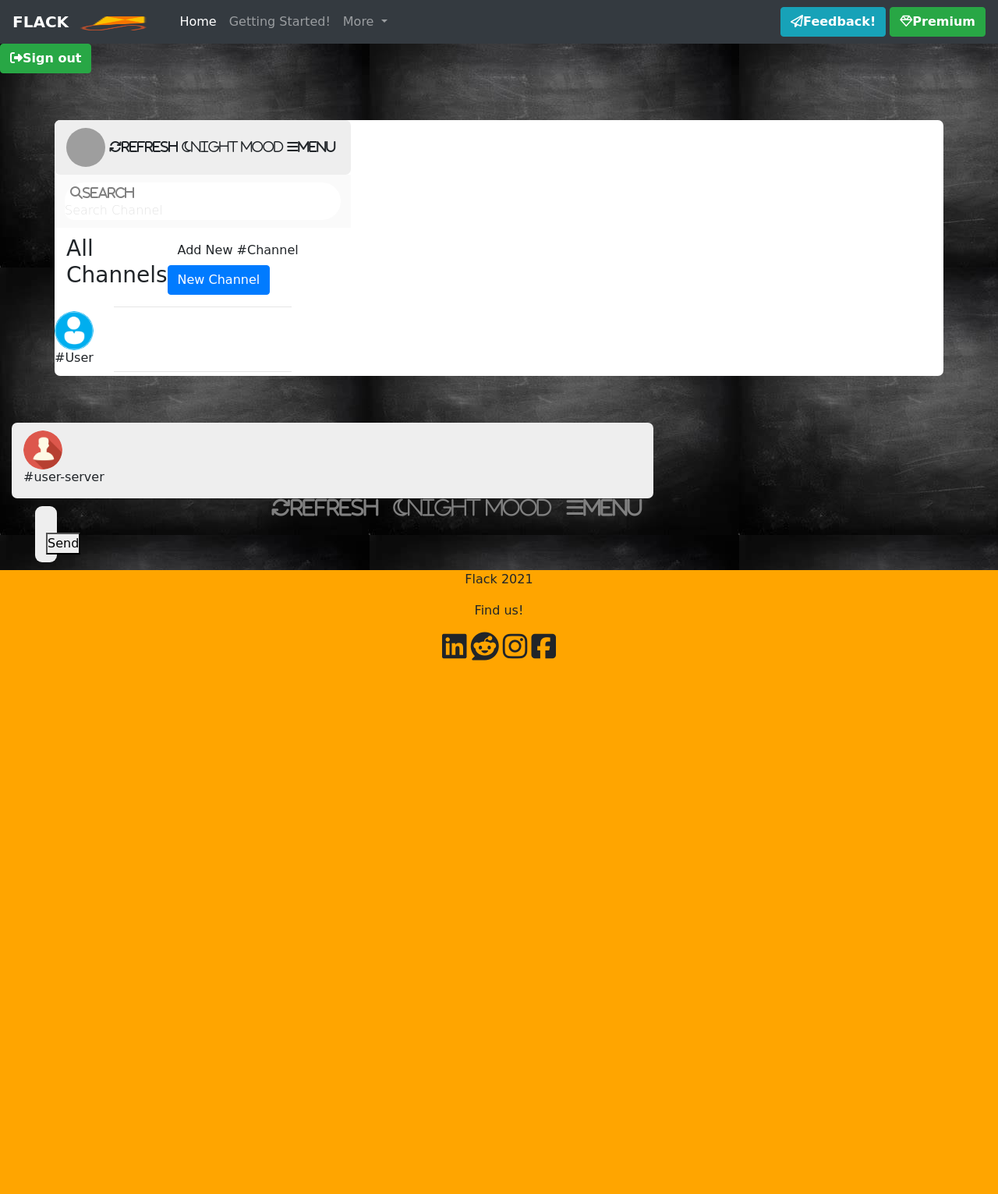
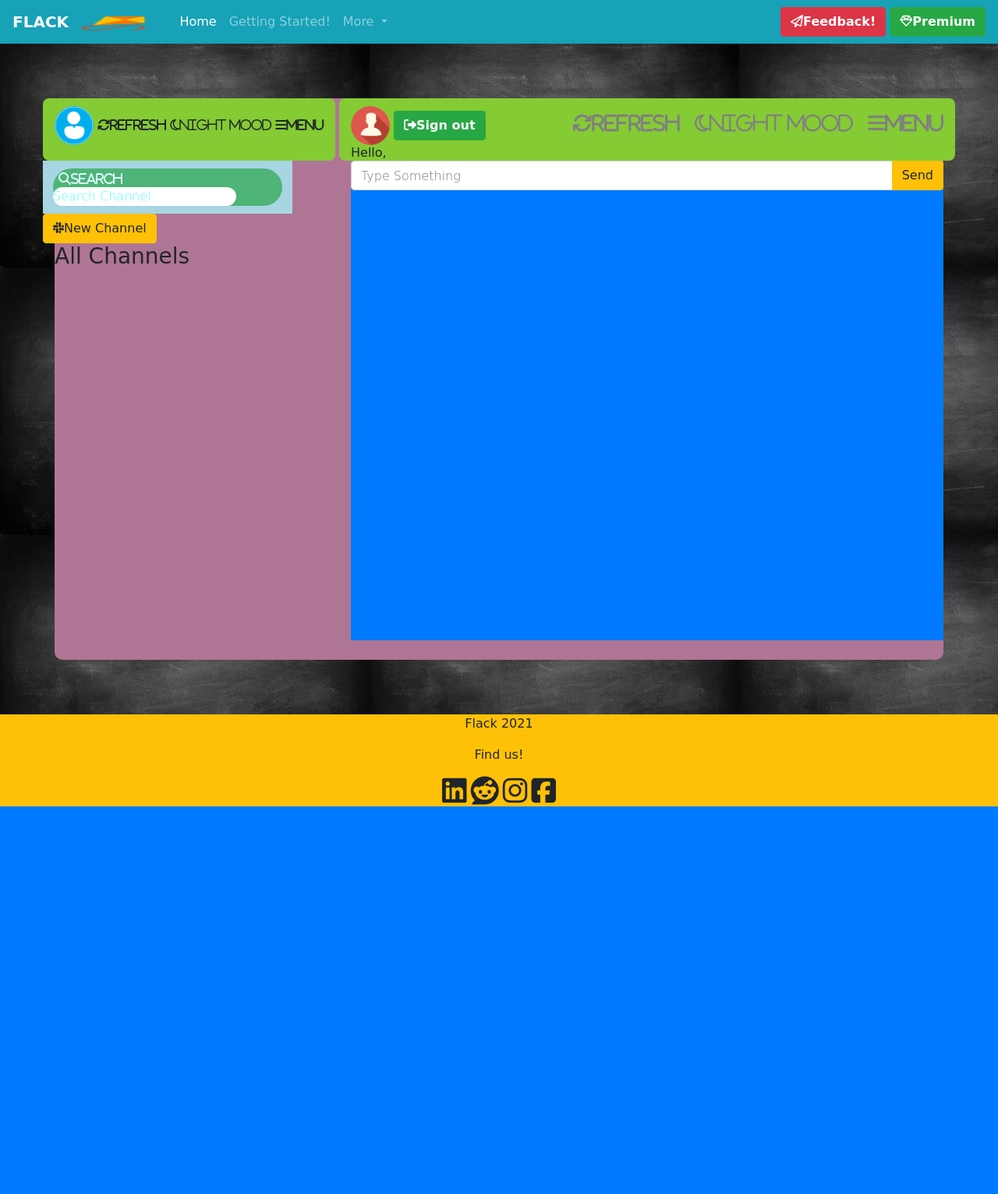
Before and after one commit to MajorTom97/cs50w-project2, a Flask app: template templates/chat.html in a window 1280 px wide. Shown: the whole page at 78% size. After the commit the page ends 1034 px from the top, so only its background shows below. Run offline with Flask 2, Linux system fonts and the light colour scheme; the template is opened without the code that fills it, so the values that code supplies are empty; some libraries are stand-ins or nearby versions; some web fonts are replaced; grey boxes are pictures that could not be loaded.

Commit message:
Sterben Tage

```diff
--- a/static/styles/style.css
+++ b/static/styles/style.css
@@ -6,21 +6,16 @@
 
 body {
   background-image: url(../styles/img/background.jpg);
-  -webkit-font-smoothing: antialiased;
-  -moz-osx-font-smoothing: grayscale;
-  text-rendering: optimizeLegibility;
 }
 
 .container {
-  margin: 60px auto;
-  background: #fff;
+  margin: 70px auto;
+  background: #AF7595;
   padding: 0;
-  border-radius: 7px;
+  border-radius: 10px;
 }
 
-.container-footer {
-  width: 100%;
-  height: 100vh;
+.footer {
   background-color: orange;
   background-position: center;
   background-size: cover;
@@ -33,9 +28,9 @@ body {
 }
 
 .settings-tray {
-  background: #eee;
+  background: #85CB33;
   padding: 10px 15px;
-  border-radius: 7px;
+  border-radius: 8px;
 }
 
 .settings-tray .no-gutters {
@@ -56,22 +51,22 @@ body {
 }
 
 .settings-tray--right i:hover {
-  color: #7a7ac9;
+  color: #FFD8BE;
   cursor: pointer;
 }
 
 .search-box {
-  background: #fafafa;
+  background: #A8D5E2;
   padding: 10px 13px;
 }
 
 .search-box .input-wrapper {
-  background: #fff;
-  border-radius: 40px;
+  background: #4FB477;
+  border-radius: 50px;
 }
 
 .search-box .input-wrapper i {
-  color: grey;
+  color: #DCFFFD;
   margin-left: 7px;
   vertical-align: middle;
 }
@@ -83,25 +78,25 @@ input {
 }
 
 input::-webkit-input-placeholder {
-  color: #e3e3e3;
+  color: #52FFEE;
   font-weight: 300;
   margin-left: 20px;
 }
 
 input:-ms-input-placeholder {
-  color: #e3e3e3;
+  color: #52FFEE;
   font-weight: 300;
   margin-left: 20px;
 }
 
 input::-ms-input-placeholder {
-  color: #e3e3e3;
+  color: #52FFEE;
   font-weight: 300;
   margin-left: 20px;
 }
 
 input::placeholder {
-  color: #e3e3e3;
+  color: #52FFEE;
   font-weight: 300;
   margin-left: 20px;
 }
@@ -116,7 +111,7 @@ input:focus {
   display: -ms-flexbox;
   display: flex;
   vertical-align: baseline;
-  background: #fff;
+  background: #9381FF;
   -webkit-transition: .3s ease;
   transition: .3s ease;
 }
@@ -126,7 +121,7 @@ input:focus {
 }
 
 .channels--onhover:hover {
-  background: #7a7ac9;
+  background: #FFD8BE;
   cursor: pointer;
 }
 
@@ -137,7 +132,7 @@ hr {
 
 .chat-bubble {
   padding: 10px 14px;
-  background: #eee;
+  background: #A8D5E2;
   margin: 10px 30px;
   border-radius: 9px;
   position: relative;
--- a/static/styles/style.scss
+++ b/static/styles/style.scss
@@ -1,4 +1,4 @@
-$blue: rgb(122, 122, 201);
+$blue: #FFD8BE;
 *{
     margin: 0;
     padding: 0;
@@ -8,20 +8,15 @@ $blue: rgb(122, 122, 201);
 // Chat Panel
 body{
   background-image: url(../styles/img/background.jpg);
-  -webkit-font-smoothing: antialiased;
-  -moz-osx-font-smoothing: grayscale;
-  text-rendering: optimizeLegibility;
 }
 
 .container{
-  margin: 60px auto;
-  background: #fff;
+  margin: 70px auto;
+  background: #AF7595;
   padding: 0;
-  border-radius: 7px;
+  border-radius: 10px;
 }
-  .container-footer{
-    width: 100%;
-    height: 100vh;
+  .footer{
     background-color: orange;
     background-position: center;
     background-size: cover;
@@ -34,9 +29,9 @@ body{
   }
 
   .settings-tray {
-    background: #eee;
+    background: #85CB33;
     padding: 10px 15px;
-    border-radius: 7px;
+    border-radius: 8px;
 
     .no-gutters {
       padding: 0;
@@ -61,15 +56,15 @@ body{
   }
 
   .search-box {
-    background: #fafafa;
+    background: #A8D5E2;
     padding: 10px 13px;
 
     .input-wrapper {
-      background: #fff;
-      border-radius: 40px;
+      background: #4FB477;
+      border-radius: 50px;
 
       i {
-        color: grey;
+        color: #DCFFFD;
         margin-left: 7px;
         vertical-align: middle;
       }
@@ -83,7 +78,7 @@ body{
     width: 80%;
 
     &::placeholder {
-      color: #e3e3e3;
+      color: #52FFEE;
       font-weight: 300;
       margin-left: 20px;
     }
@@ -98,7 +93,7 @@ body{
     padding: 10px 15px;
     display: flex;
     vertical-align: baseline;
-    background: #fff;
+    background: #9381FF;
     transition: .3s ease;
 
     &--grey {
@@ -118,7 +113,7 @@ body{
 
   .chat-bubble {
     padding: 10px 14px;
-    background: #eee;
+    background: #A8D5E2;
     margin: 10px 30px;
     border-radius: 9px;
     position: relative;
--- a/templates/chat.html
+++ b/templates/chat.html
@@ -6,41 +6,44 @@ Chat Room
 
 {% block content %}
 
-<div>
-  <a href="/logout"><button type="button" class="btn btn-success"><strong><i class="fa fa-sign-out" aria-hidden="true"></i>Sign out</strong></button></a>
-</div>
-
-<!--
-<script>
-  $('#modal').on('shown.bs.modal', function () {
-    $('#newchannel').trigger('focus')
-  })
-</script> -->
 
 
 <div class="container">
   <div class="row no-gutters">
-    <div class="col-md-4">
-      <div class="settings-tray">
-        <img class="profile-image" src="https://images.search.yahoo.com/search/images;?p=profile%20image%20icon#id=108&iurl=https%3A%2F%2Fcdn.iconscout.com%2Ficon%2Ffree%2Fpng-256%2Fprofile-417-1163876.png&action=click" alt="Profile-image">
+    <!--Channel Column-->
+    <div class="col-4" style="height: 90vh; width:auto">
+      <div class="row">
+        <!--Menu Navbar -->
+
+        <div class="settings-tray" style="height: 10vh; width:auto">
+          <img class="profile-image"
+            src="../static/styles/img/user-png-icon-account-avatar-human-male-man-men-people-person-download-svg-download-png-edit-icon-512.png"
+            alt="">
           <span class="settings-tray-right">
             <i class="fa fa-refresh" aria-hidden="true">Refresh</i>
             <i class="fa fa-moon-o" aria-hidden="true">Night Mood</i>
             <i class="fa fa-bars" aria-hidden="true">Menu</i>
           </span>
         </div>
+
+        <!--Search for a channel-->
         <div class="search-box">
           <div class="input-wrapper">
             <i class="fa fa-search" aria-hidden="true">Search</i>
             <input placeholder="Search Channel" type="text">
           </div>
         </div>
-    <div class="channels">
+
+        <!-- Button trigger modal -->
+        <button type="button" class="btn btn-warning" data-toggle="modal" data-target="#exampleModal">
+          <i class="fa fa-slack" aria-hidden="true"></i>New Channel
+        </button>
+
+
+        <!--Channels List-->
+        <div class="col-12">
+          <!--FOR JINJA CHANNELS-->
           <h3>All Channels</h3>
-    <div class="channel-container">
-      <!-- Button to prompt a new channel on the channel container-->
-      <button type="button" class="btn newchannel-btn" data-toggle="modal">Add New #Channel</button>
-
           {% for channels in channel_list %}
 
           <div class="list-group py-1">
@@ -48,15 +51,15 @@ Chat Room
           </div>
 
           {% endfor %}
-      <!--Modal to create a channel-->
 
-      <!-- Button trigger modal -->
-      <button type="button" class="btn btn-primary" data-toggle="modal" data-target="#exampleModal">
-        New Channel
-      </button>
+        </div>
 
-      <!-- Modal to create channel-->
-      <div class="modal fade" tabindex="-1" aria-labelledby="exampleModalLabel" aria-hidden="true">
+
+      </div>
+    </div>
+
+    <!-- Modal to create channel -->
+    <div class="modal fade" id="exampleModal" tabindex="-1" aria-labelledby="exampleModalLabel" aria-hidden="true">
       <div class="modal-dialog">
         <div class="modal-content">
           <div class="modal-header">
@@ -66,68 +69,64 @@ Chat Room
             </button>
           </div>
           <div class="modal-body">
+            <input type="text" id="newChannel" placeholder="New #Channel">
+          </div>
+          <div class="modal-footer">
+            <button type="button" class="btn btn-danger" data-dismiss="modal"><i class="fa fa-ban"
+                aria-hidden="true"></i>Cancel</button>
+            <button type="button" class="btn btn-success"><i class="fa fa-check-circle"
+                aria-hidden="true"></i>Create</button>
+          </div>
+        </div>
+      </div>
+    </div>
+
+    <!--Messages Column-->
+    <div class="col-8">
+      <div class="row">
+        <!--Menu Navbar-->
+        <div class="col-12 settings-tray" style="height:10vh; width:auto">
+          <!--Information of the channel-->
+          <div class="friend-drawer no-gutters friend-drawer--grey">
+            <img class="profile-image" src="../static/styles/img/Contact-icon.png" alt="">
+            <span class="settings-tray--right">
+              <i class="fa fa-refresh" aria-hidden="true">Refresh</i>
+              <i class="fa fa-moon-o" aria-hidden="true">Night Mood</i>
+              <i class="fa fa-bars" aria-hidden="true">Menu</i>
+            </span>
+            <a href="/logout"><button type="button" class="btn btn-success"><strong><i class="fa fa-sign-out"
+              aria-hidden="true"></i>Sign out</strong></button></a>
+            <div class="text">
+              <h6>Hello, </h6>
+            </div>
+            <!--Messages Here-->
+            <div class="col-12 bg-primary" style="height: 76vh; width:auto" id="id_messages">
 
             </div>
-            <div class="modal-footer">
-              <button type="button" class="btn btn-warning" data-dismiss="modal"><i class="fa fa-ban" aria-hidden="true"></i>Cancel</button>
-              <button type="submit" class="btn btn-success"><i class="fa fa-check-circle" aria-hidden="true"></i>Create</button>
+          </div>
+        </div>
+        <!--Input Messages-->
+        <div class="col-12 messages-panel" id="send">
+          <div class="row no-gutters">
+            <div class="input-group mb-3">
+              <input type="text" class="form-control" placeholder="Type Something" aria-label="Recipient's username"
+                aria-describedby="button-addon2">
+              <div class="input-group-append">
+                <button class="btn btn-warning" type="button" id="button-addon2">Send</button>
               </div>
             </div>
           </div>
         </div>
     </div>
   </div>
-    <hr>
-      <div class="user-drawer user-drawer--onhover">
-        <img class="profile-image" src="../static/styles/img/user-png-icon-account-avatar-human-male-man-men-people-person-download-svg-download-png-edit-icon-512.png" alt="">
-        <div class="text">
-          <h6>#User</h6>
-        </div>
-      </div>
-    <hr>
-  </div>
 </div>
 </div>
 
-<div class="col-md-8">
-  <div class="settings-tray">
-    <div class="friend-drawer no-gutters friend-drawer--grey">
-      <img class="profile-image" src="../static/styles/img/Contact-icon.png" alt="">
-      <div class="text">
-        <h6>#user-server</h6>
-      </div>
-      <span class="settings-tray--right">
-        <i class="fa fa-refresh" aria-hidden="true">Refresh</i>
-        <i class="fa fa-moon-o" aria-hidden="true">Night Mood</i>
-        <i class="fa fa-bars" aria-hidden="true">Menu</i>
-      </span>
-    </div>
-  </div>
-  <div class="messages-panel">
-    <div class="row no-gutters">
-      <div class="col-md-3">
-        <div class="chat-bubble">
-          <form id="messagesbox" action="" class="messages-form">
-            <input type="text" id="newMessages" autocomplete="on">
-            <button id="send" type="submit">Send</button>
-          </form>
-        </div>
-      </div>
-    </div>
-  </div>
-</div>
-<script src="https://code.jquery.com/jquery-3.6.0.js" integrity="sha256-H+K7U5CnXl1h5ywQfKtSj8PCmoN9aaq30gDh27Xc0jk=" crossorigin="anonymous"></script>
-<script src="https://cdn.jsdelivr.net/npm/jquery@3.5.1/dist/jquery.slim.min.js" integrity="sha384-DfXdz2htPH0lsSSs5nCTpuj/zy4C+OGpamoFVy38MVBnE+IbbVYUew+OrCXaRkfj" crossorigin="anonymous"></script>
-<script src="https://cdn.jsdelivr.net/npm/bootstrap@4.6.1/dist/js/bootstrap.bundle.min.js" integrity="sha384-fQybjgWLrvvRgtW6bFlB7jaZrFsaBXjsOMm/tB9LTS58ONXgqbR9W8oWht/amnpF" crossorigin="anonymous"></script>
+
 <script type="text/javascript">
-  $('#myModal').on('shown.bs.modal', function () {
-    $('#myInput').trigger('focus')
-  })
+  $('.user-drawer--onhover').on('click', function () {
 
-  $( '.user-drawer--onhover' ).on( 'click',  function() {
-
-    $( '.chat-bubble' ).hide('slow').show('slow');
-
+    $('.chat-bubble').hide('slow').show('slow');
   });
 </script>
 {% endblock %}
--- a/templates/layout.html
+++ b/templates/layout.html
@@ -11,7 +11,7 @@
     <title>Flack: {% block title %}{% endblock %}</title>
 </head>
 <body>
-  <nav class="navbar navbar-expand-lg navbar-dark bg-dark">
+  <nav class="navbar navbar-expand-lg navbar-dark bg-info">
     <a class="navbar-brand" href="https://freeicons.io"><strong>FLACK</strong>
         <img src="../static/styles/img/kite-48.png" width="112" height="20">
     </a>
@@ -42,7 +42,7 @@
       <div class="navbar-end">
         <div class="navbar-item">
             <div class="buttons">
-                <button type="button" class="btn btn-info"><strong><i class="fa fa-paper-plane-o" aria-hidden="true"></i>Feedback!</strong></button>
+                <button type="button" class="btn btn-danger"><strong><i class="fa fa-paper-plane-o" aria-hidden="true"></i>Feedback!</strong></button>
                 <button type="button" class="btn btn-success"><strong><i class="fa fa-diamond" aria-hidden="true"></i>Premium</strong></button>
             </div>
         </div>
@@ -50,15 +50,13 @@
     </div>
   </nav>
   {% block content%} {% endblock %}
-    <footer class="copyright text-center">
-        <div class="container-footer">
+    <footer class="copyright text-center bg-warning">
             <p>Flack 2021</p>
             <p>Find us!</p>
             <i class='fab fa-linkedin' style='font-size:36px'></i>
             <i class='fab fa-reddit' style='font-size:36px'></i>
             <i class='fab fa-instagram' style='font-size:36px'></i>
             <i class='fab fa-facebook-square' style='font-size:36px'></i>
-        </div>
     </footer>
     <script src="https://code.jquery.com/jquery-3.6.0.js" integrity="sha256-H+K7U5CnXl1h5ywQfKtSj8PCmoN9aaq30gDh27Xc0jk=" crossorigin="anonymous"></script>
     <script src="https://cdn.jsdelivr.net/npm/bootstrap@4.6.0/dist/js/bootstrap.bundle.min.js" integrity="sha384-Piv4xVNRyMGpqkS2by6br4gNJ7DXjqk09RmUpJ8jgGtD7zP9yug3goQfGII0yAns" crossorigin="anonymous"></script>
```
Also changed, not shown: 1 other file. Lines whose indentation alone changed are shown as unchanged.
